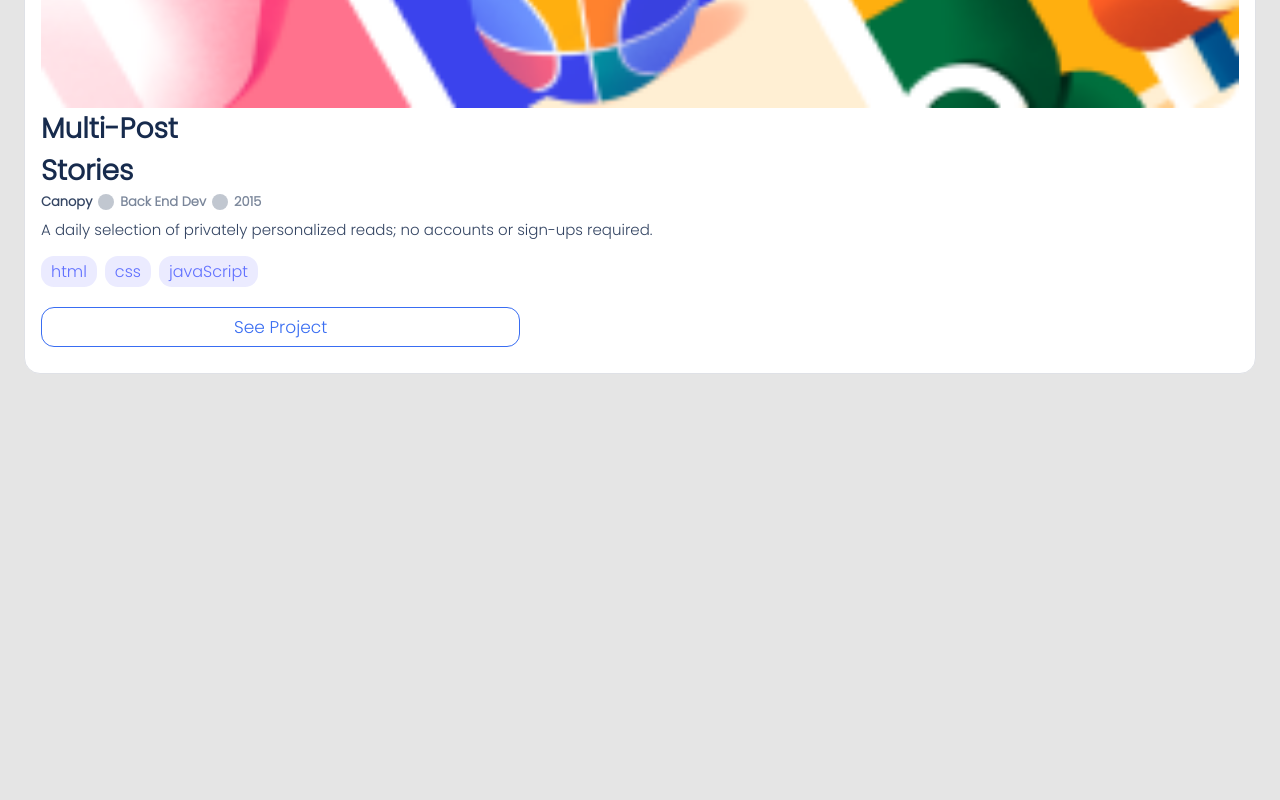
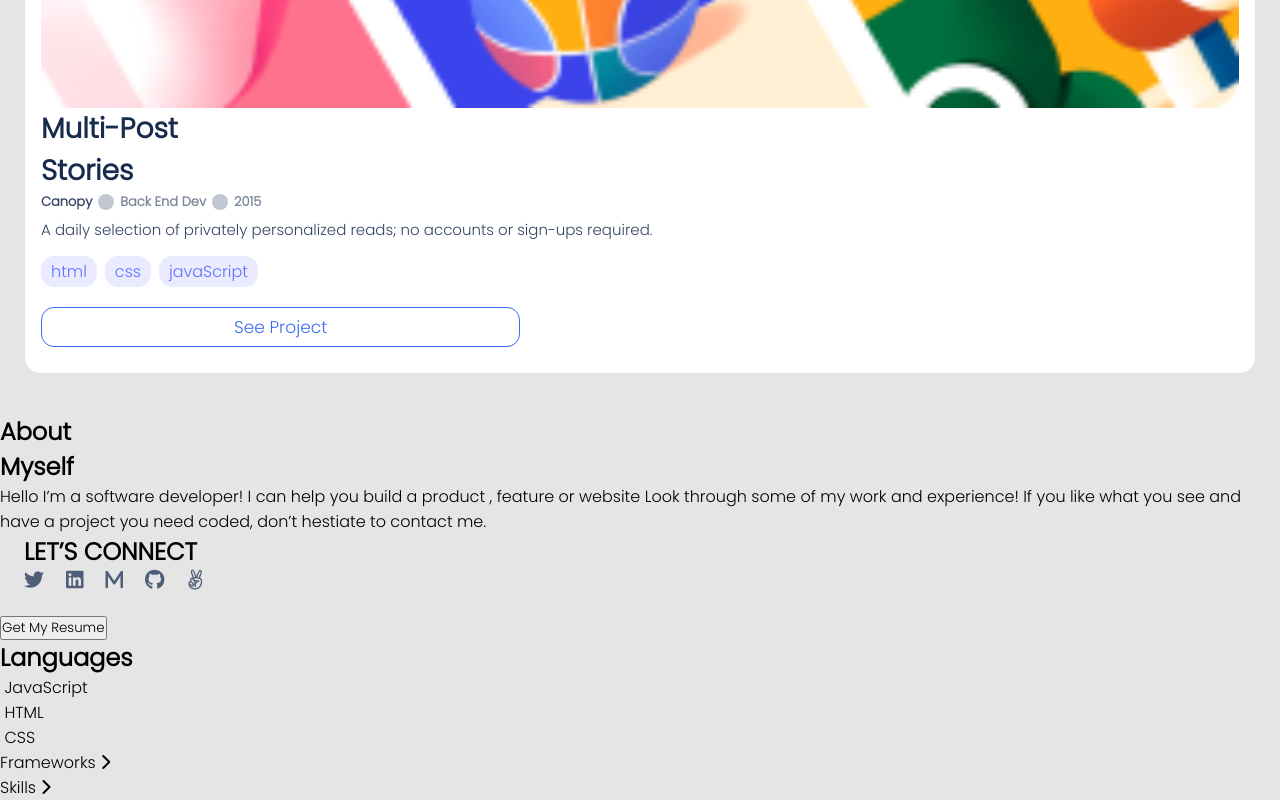
Before and after one commit to Munsa1/Portfolio-Redo, a plain HTML site: page index.html in a window 1280 px wide. Shown: the part 5333-6133 px from the top of the page. Before the commit the page ends 5747 px from the top, so only its background shows below. Drawn offline with Linux system fonts and the light colour scheme.

Commit message:
Add about section HTML structure

```diff
--- a/index.html
+++ b/index.html
@@ -138,6 +138,54 @@
             </div>
         </div>
     </section>
+    <section class="about" id="about">
+        <div class="about-intro">
+            <h2>About <br/>Myself</h2>
+            <p class="about-par">
+                Hello I’m a software developer! I can help you build a product , feature or website Look through some of my work and experience! If you like what you see and have a project you need coded, don’t hestiate to contact me.
+            </p>
+            <h2 class="app-margin">
+                LET’S CONNECT
+            </h2>
+            <ul class="icons d-flex app-margin">
+                <li><a href="#"><i class="fa-brands fa-twitter"></i></a></li>
+                <li><a href="#"><i class="fa-brands fa-linkedin"></i></a></li>
+                <li><a href="#"><i class="fa-brands fa-m"></i></a></li>
+                <li><a href="#"><i class="fa-brands fa-github"></i></a></li>
+                <li><a href="#"><i class="fa-brands fa-angellist"></i></a></li>
+            </ul>
+            <button type="button">Get My Resume</button>
+        </div>
+        <div class="about-body">
+            <h2>Languages</h2>
+            <ul class="technologies">
+                <li>
+                    <img src="" alt="" srcset="">
+                    <span>JavaScript</span>
+                </li>
+                <li>
+                    <img src="" alt="" srcset="">
+                    <span>HTML</span>
+                </li>
+                <li>
+                    <img src="" alt="" srcset="">
+                    <span>CSS</span>
+                </li>
+            </ul>
+        </div>
+        <div class="about-footer">
+            <ul class="frameworks">
+                <li>
+                    <span>Frameworks</span>
+                    <i class="fa-solid fa-chevron-right"></i>
+                </li>
+                <li>
+                    <span>Skills</span>
+                    <i class="fa-solid fa-chevron-right"></i>
+                </li>
+            </ul>
+        </div>
+    </section>
     <script src="app.js"></script>
 </body>
 </html>
```
